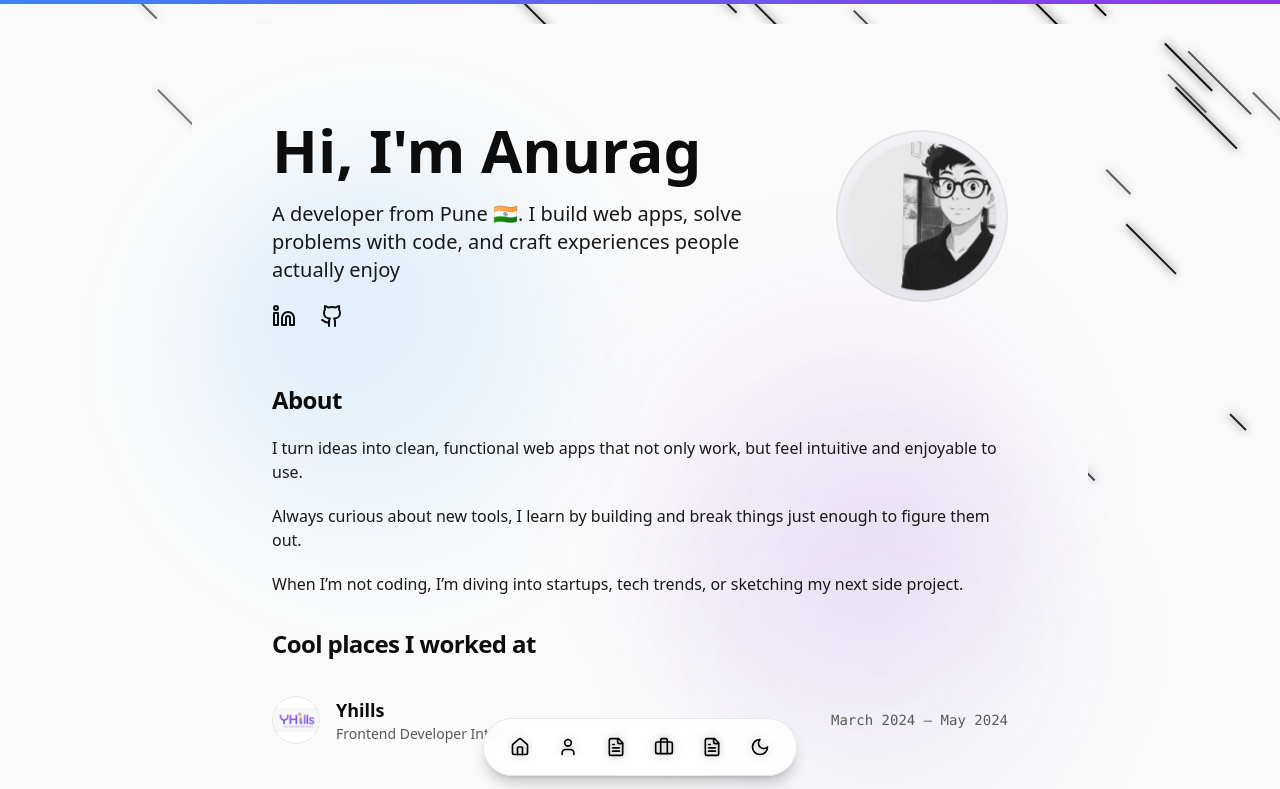
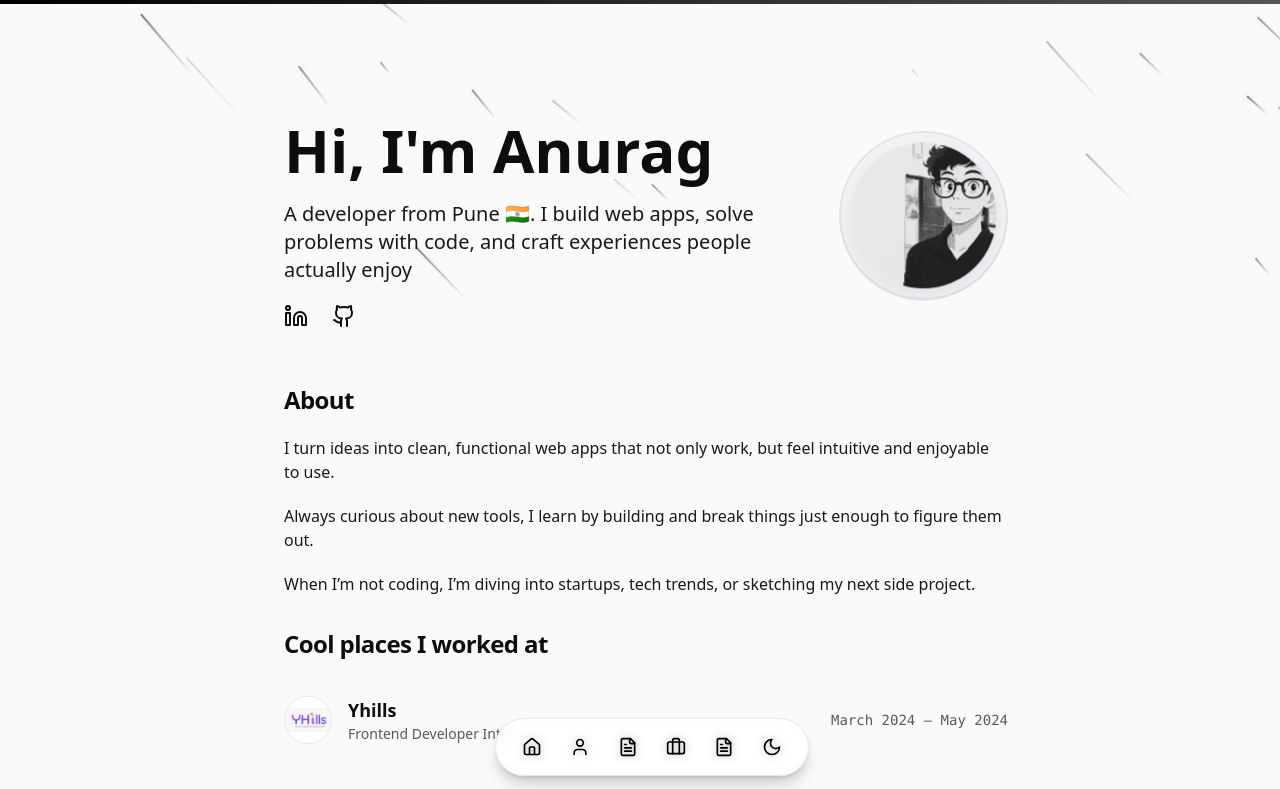
Before and after one commit to anuragbhonsle/portfolio, a React (Vite) app: page / in a window 1280 px wide. Shown: the top 789 px of the page. Built offline with nearby package versions, Linux system fonts and the light colour scheme.

Commit message:
Updated the meteor effect

```diff
--- a/src/components/Hero.tsx
+++ b/src/components/Hero.tsx
@@ -72,14 +72,13 @@ export const Hero = () => {
             <div
               className="absolute inset-0 rounded-full blur-[90px] opacity-0 group-hover:opacity-100 pointer-events-none transition-opacity duration-500"
               style={{
-                background: "rgba(0, 98, 255, 0.6)", // bright blue
+                background: "rgba(4, 133, 254, 1)", // bright blue
               }}
             />
 
-            {/* Pulsing border */}
             <motion.div
               animate={{
-                scale: [1, 1.03, 1],
+                scale: [1, 1.05, 1], // subtle pulse
                 borderColor: [
                   "hsl(var(--border))",
                   "hsl(var(--primary))",
--- a/src/components/MeteorShower.tsx
+++ b/src/components/MeteorShower.tsx
@@ -1,3 +1,4 @@
+// MeteorShower.tsx
 import { useEffect, useRef } from "react";
 
 export const MeteorShower = () => {
@@ -6,7 +7,6 @@ export const MeteorShower = () => {
   useEffect(() => {
     const canvas = canvasRef.current;
     if (!canvas) return;
-
     const ctx = canvas.getContext("2d");
     if (!ctx) return;
 
@@ -35,26 +35,48 @@ export const MeteorShower = () => {
         x: Math.random() * width,
         y: Math.random() * -height,
         length: Math.random() * 80 + 10,
-        speed: Math.random() * 2 + 0.5, // slower
-        angle: Math.PI / 4, // diagonal
-        opacity: Math.random() * 0.5 + 0.5, // for subtle depth
+        speed: Math.random() * 1 + 0.2,
+        angle: Math.PI / 4 + (Math.random() - 0.5) * 0.3, // diagonal + random tilt
+        opacity: 0, // will set per mode
       });
     }
 
     function animate() {
       if (!ctx) return;
-
       ctx.clearRect(0, 0, width, height);
 
       const isDark = document.documentElement.classList.contains("dark");
 
       meteors.forEach((m) => {
-        ctx.strokeStyle = isDark
-          ? `rgba(255,255,255,${m.opacity})`
-          : `rgba(0,0,0,${m.opacity})`;
+        // Opacity range based on mode
+        const opacity = isDark
+          ? Math.random() * 0.4 + 0.1 // subtle in dark
+          : Math.random() * 0.5 + 0.1; // visible in light
+
+        m.opacity = opacity;
+
+        // Gradient for meteor line
+        const gradient = ctx.createLinearGradient(
+          m.x,
+          m.y,
+          m.x + Math.cos(m.angle) * m.length,
+          m.y + Math.sin(m.angle) * m.length
+        );
+
+        if (isDark) {
+          gradient.addColorStop(0, `rgba(180,180,255,${opacity})`); // soft bluish-white
+          gradient.addColorStop(1, "rgba(180,180,255,0)");
+        } else {
+          gradient.addColorStop(0, `rgba(50,50,50,${opacity})`); // soft dark-gray
+          gradient.addColorStop(1, "rgba(50,50,50,0)");
+        }
+
+        ctx.strokeStyle = gradient;
         ctx.lineWidth = 2;
-        ctx.shadowBlur = 10;
-        ctx.shadowColor = ctx.strokeStyle;
+        ctx.shadowBlur = isDark ? 12 : 5;
+        ctx.shadowColor = isDark
+          ? `rgba(180,180,255,0.3)`
+          : `rgba(50,50,50,0.2)`;
 
         ctx.beginPath();
         ctx.moveTo(m.x, m.y);
@@ -64,15 +86,17 @@ export const MeteorShower = () => {
         );
         ctx.stroke();
 
+        // Move meteor
         m.x += Math.cos(m.angle) * m.speed;
         m.y += Math.sin(m.angle) * m.speed;
 
+        // Respawn if off screen
         if (m.x > width || m.y > height) {
           m.x = Math.random() * width;
           m.y = -20;
           m.length = Math.random() * 80 + 10;
-          m.speed = Math.random() * 2 + 0.5;
-          m.opacity = Math.random() * 0.5 + 0.5;
+          m.speed = Math.random() * 1 + 0.3;
+          m.angle = Math.PI / 4 + (Math.random() - 0.5) * 0.3;
         }
       });
 
--- a/src/components/Navbar.tsx
+++ b/src/components/Navbar.tsx
@@ -69,7 +69,7 @@ const Navbar = () => {
   if (!mounted) return null;
 
   return (
-    <div className="fixed bottom-6 left-1/2 -translate-x-1/2 z-50 flex flex-col items-center">
+    <div className=" ml-3 fixed bottom-6 left-1/2 -translate-x-1/2 z-50 flex flex-col items-center">
       {/* Tooltip */}
       <div className="mb-2 min-h-[24px]">
         <AnimatePresence mode="wait">
--- a/src/components/ParallaxBackground.tsx
+++ b/src/components/ParallaxBackground.tsx
@@ -1,68 +1,91 @@
-import { motion, useScroll, useTransform } from "framer-motion";
+import { motion, useScroll, useTransform, useSpring } from "framer-motion";
 import { useEffect, useState } from "react";
+
+const blobs = [
+  {
+    top: "20%",
+    left: "15%",
+    rotateRange: 6,
+    yRange: -50,
+    size: 400,
+    colorDark: "180,180,255",
+    colorLight: "255,220,180",
+  },
+  {
+    bottom: "15%",
+    right: "20%",
+    rotateRange: -4,
+    yRange: 40,
+    size: 400,
+    colorDark: "200,150,255",
+    colorLight: "180,200,255",
+  },
+  {
+    top: "50%",
+    left: "50%",
+    rotateRange: 0,
+    yRange: -30,
+    size: 480,
+    colorDark: "150,120,200",
+    colorLight: "200,180,220",
+  },
+];
 
 export const ParallaxBackground = () => {
   const { scrollY } = useScroll();
+  const [blobSize, setBlobSize] = useState(400);
+  const [isDark, setIsDark] = useState(
+    typeof window !== "undefined" &&
+      document.documentElement.classList.contains("dark")
+  );
 
-  // Responsive blob size
-  const [blobSize, setBlobSize] = useState(400);
   useEffect(() => {
-    const updateSize = () => {
-      setBlobSize(window.innerWidth < 768 ? 250 : 400);
+    const updateSize = () => setBlobSize(window.innerWidth < 768 ? 250 : 400);
+    const updateMode = () =>
+      setIsDark(document.documentElement.classList.contains("dark"));
+    updateSize();
+    updateMode();
+    window.addEventListener("resize", updateSize);
+    window.addEventListener("resize", updateMode);
+    return () => {
+      window.removeEventListener("resize", updateSize);
+      window.removeEventListener("resize", updateMode);
     };
-    updateSize();
-    window.addEventListener("resize", updateSize);
-    return () => window.removeEventListener("resize", updateSize);
   }, []);
-
-  // Scroll transforms
-  const y1 = useTransform(scrollY, [0, 1000], [0, -200]);
-  const y2 = useTransform(scrollY, [0, 1000], [0, 180]);
-  const y3 = useTransform(scrollY, [0, 1000], [0, -120]);
-
-  // Rotations for floaty vibe
-  const rotate1 = useTransform(scrollY, [0, 1000], [0, 12]);
-  const rotate2 = useTransform(scrollY, [0, 1000], [0, -8]);
 
   return (
     <div className="fixed inset-0 z-0 pointer-events-none overflow-hidden">
-      {/* Blue glow - top left */}
-      <motion.div
-        style={{
-          y: y1,
-          rotate: rotate1,
-          width: blobSize,
-          height: blobSize,
-          background:
-            "radial-gradient(circle at 30% 30%, rgba(0, 140, 255, 0.12), transparent)",
-        }}
-        className="absolute top-[20%] left-[15%] rounded-full blur-3xl"
-      />
+      {blobs.map((b, i) => {
+        // Scroll offset for each blob
+        const y = useTransform(scrollY, [0, 1000], [0, b.yRange]);
+        const rotate = useTransform(scrollY, [0, 1000], [0, b.rotateRange]);
 
-      {/* Purple glow - bottom right */}
-      <motion.div
-        style={{
-          y: y2,
-          rotate: rotate2,
-          width: blobSize,
-          height: blobSize,
-          background:
-            "radial-gradient(circle at 70% 70%, rgba(155, 81, 224, 0.12), transparent)",
-        }}
-        className="absolute bottom-[15%] right-[20%] rounded-full blur-3xl"
-      />
+        // Twinkle effect as alpha value
+        const alpha = useSpring(
+          useTransform(scrollY, [0, 1000], [0.08 + i * 0.01, 0.12 + i * 0.01]),
+          { damping: 10, stiffness: 50 }
+        );
 
-      {/* Subtle atmosphere (mix of both) */}
-      <motion.div
-        style={{
-          y: y3,
-          width: blobSize * 1.2,
-          height: blobSize * 1.2,
-          background:
-            "radial-gradient(circle, rgba(90, 60, 200, 0.06), transparent)",
-        }}
-        className="absolute top-1/2 left-1/2 -translate-x-1/2 -translate-y-1/2 rounded-full blur-2xl"
-      />
+        return (
+          <motion.div
+            key={i}
+            style={{
+              y,
+              rotate,
+              width: b.size,
+              height: b.size,
+              background: `radial-gradient(circle, ${
+                isDark ? b.colorDark : b.colorLight
+              }, ${alpha})`,
+            }}
+            className={`absolute rounded-full blur-3xl ${
+              b.top ? `top-[${b.top}]` : ""
+            } ${b.left ? `left-[${b.left}]` : ""} ${
+              b.bottom ? `bottom-[${b.bottom}]` : ""
+            } ${b.right ? `right-[${b.right}]` : ""}`}
+          />
+        );
+      })}
     </div>
   );
 };
--- a/src/components/ScrollProgress.tsx
+++ b/src/components/ScrollProgress.tsx
@@ -1,4 +1,5 @@
 import { motion, useScroll, useSpring } from "framer-motion";
+import { useEffect, useState } from "react";
 
 export const ScrollProgress = () => {
   const { scrollYProgress } = useScroll();
@@ -8,10 +9,35 @@ export const ScrollProgress = () => {
     restDelta: 0.001,
   });
 
+  const [gradient, setGradient] = useState(
+    "linear-gradient(to right, black, white)"
+  );
+
+  useEffect(() => {
+    const updateGradient = () => {
+      const isDark = document.documentElement.classList.contains("dark");
+      setGradient(
+        isDark
+          ? "linear-gradient(to right, #ccc, #fff)" // lighter gradient for dark mode
+          : "linear-gradient(to right, #000, #555)" // darker gradient for light mode
+      );
+    };
+
+    updateGradient();
+    // Listen for theme changes
+    const observer = new MutationObserver(updateGradient);
+    observer.observe(document.documentElement, {
+      attributes: true,
+      attributeFilter: ["class"],
+    });
+
+    return () => observer.disconnect();
+  }, []);
+
   return (
     <motion.div
-      className="fixed top-0 left-0 right-0 h-1 bg-gradient-to-r from-primary to-accent origin-left z-50"
-      style={{ scaleX }}
+      className="fixed top-0 left-0 right-0 h-1 origin-left z-50"
+      style={{ scaleX, background: gradient }}
     />
   );
 };
--- a/src/components/TechStack.tsx
+++ b/src/components/TechStack.tsx
@@ -78,8 +78,8 @@ export const TechStack = () => {
             >
               <div
                 className={cn(
-                  "flex items-center gap-2 px-2 py-1 rounded-md bg-black text-white hover:bg-gray-800",
-                  "dark:bg-white dark:text-gray-800 dark:hover:bg-gray-200",
+                  "flex items-center gap-2 px-2 py-1 rounded-xl bg-black text-white hover:bg-gray-800",
+                  "dark:bg-white dark:text-gray-800 dark:hsover:bg-gray-200",
                   "transition-all duration-300"
                 )}
               >
--- a/src/index.css
+++ b/src/index.css
@@ -106,6 +106,7 @@
     overflow-x: hidden;
     width: 100%;
     max-width: 100%;
+    background-color: transparent;
   }
 
   body {
--- a/src/pages/Index.tsx
+++ b/src/pages/Index.tsx
@@ -21,7 +21,7 @@ const Index = () => {
   }, []);
 
   return (
-    <div className="min-h-screen bg-background text-foreground relative overflow-x-hidden">
+    <div className="ml-3 bg-transparent min-h-screen bg-background text-foreground relative overflow-x-hidden">
       <ScrollProgress />
       <Navbar /> {/* added hover-navbar */}
       <main className="relative z-10 overflow-hidden">
```
